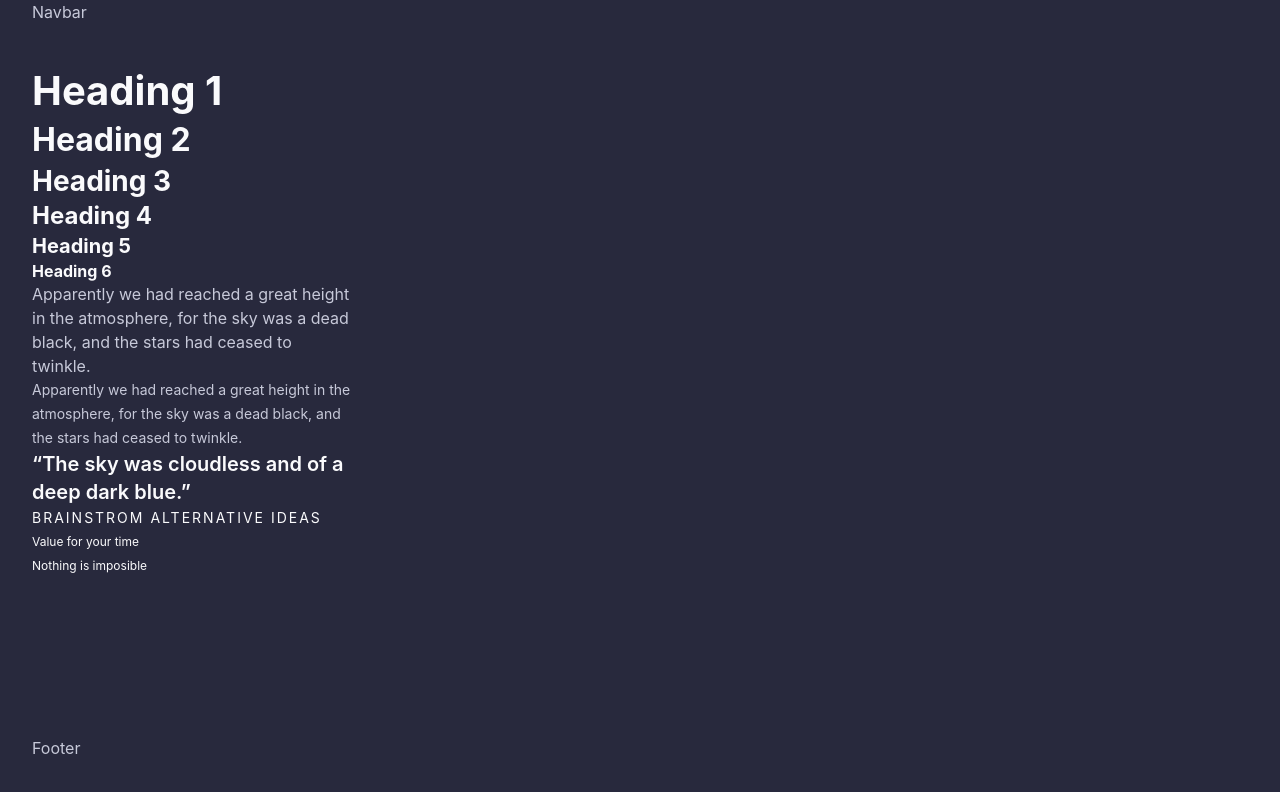
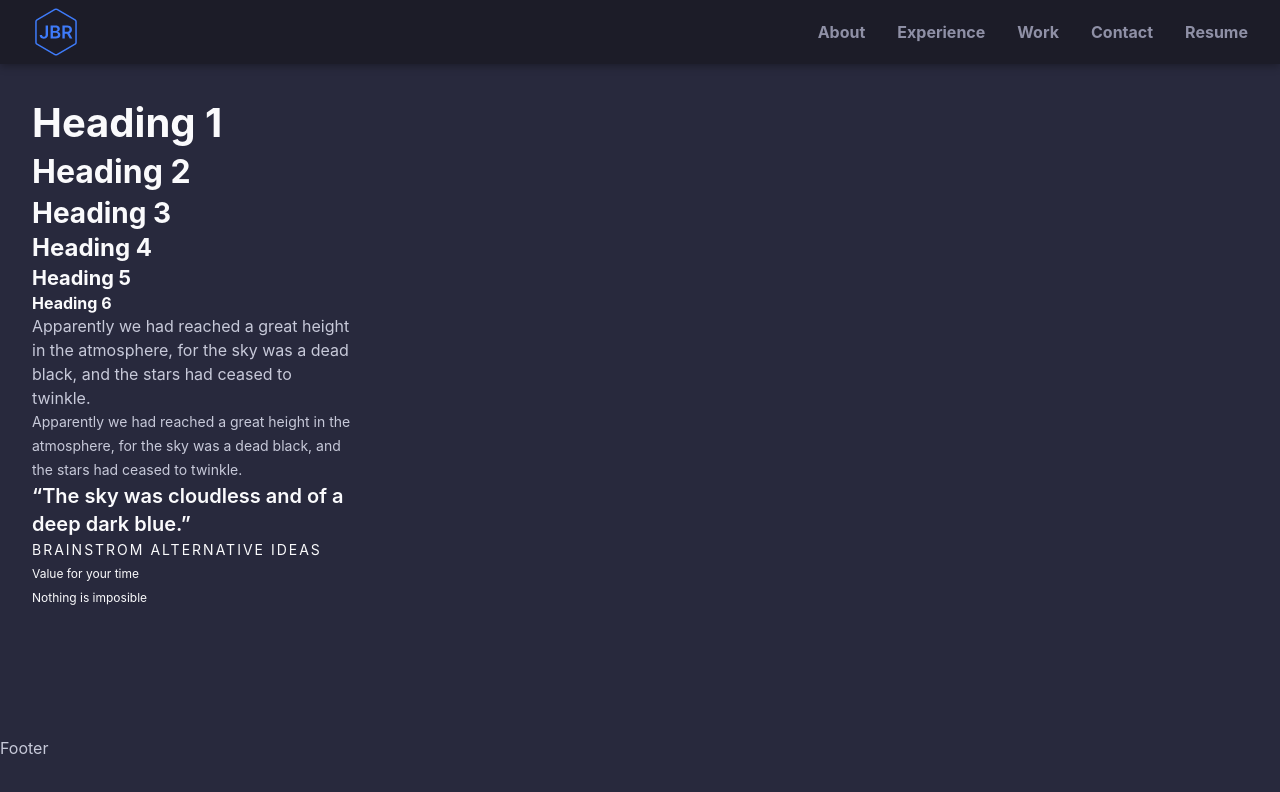
Before and after one commit to Jos017/portfolio-jose-rios, a React (Vite) app: page / in a window 1280 px wide. Shown: the top 792 px of the page. Built offline with nearby package versions, Linux system fonts and the light colour scheme.

Commit message:
Add Navbar component and elevation colors

```diff
--- a/src/App.tsx
+++ b/src/App.tsx
@@ -10,7 +10,7 @@ const Layout = () => {
   return (
     <>
       <Navbar maxWidth="xl" height="md" />
-      <main className={`flex flex-grow max-w-screen-xl mx-auto w-full`}>
+      <main className="flex flex-grow max-w-screen-xl mx-auto w-full p-4 sm:p-8">
         <Outlet />
       </main>
       <Footer maxWidth="xl" height="md" />
@@ -32,7 +32,7 @@ const App = () => {
   ]);
 
   return (
-    <div className="min-h-screen flex flex-col px-4 sm:px-8">
+    <div className="min-h-screen flex flex-col">
       <RouterProvider router={router} />
     </div>
   );
--- a/src/components/Navbar.tsx
+++ b/src/components/Navbar.tsx
@@ -1,7 +1,17 @@
 import React from 'react';
+import logo from '../assets/logo.svg';
+import HamButton from './HamButton';
 
 type Sizes = 'sm' | 'md' | 'lg' | 'xl' | 'xxl';
 type Props = { height: Sizes; maxWidth: Sizes };
+
+const navbarMenu = [
+  { sectionName: 'About', route: '/#about' },
+  { sectionName: 'Experience', route: '/#experience' },
+  { sectionName: 'Work', route: '/#work' },
+  { sectionName: 'Contact', route: '/#contact' },
+  { sectionName: 'Resume', route: '/#resume' },
+];
 
 const Navbar = ({ height = 'md', maxWidth = 'lg' }: Props) => {
   const heightVariants: { [key in Sizes]: string } = {
@@ -20,8 +30,30 @@ const Navbar = ({ height = 'md', maxWidth = 'lg' }: Props) => {
   };
 
   return (
-    <nav className={`${heightVariants[height]}`}>
-      <div className={`${maxWidthVariants[maxWidth]} mx-auto`}>Navbar</div>
+    <nav
+      className={`${heightVariants[height]} flex items-center bg-dark-0 drop-shadow-dark-2`}
+    >
+      <div
+        className={`${maxWidthVariants[maxWidth]} flex justify-between w-full h-full px-4 mx-auto sm:px-8`}
+      >
+        <div className="flex items-center justify-center">
+          <img src={logo} className="object-contain h-3/4 object" />
+        </div>
+        <ol className="items-center hidden gap-8 sm:flex">
+          {navbarMenu.map((item) => {
+            return (
+              <li key={item.sectionName}>
+                <a
+                  href={item.route}
+                  className="cursor-pointer text-heading-6 text-dark-3 hover:text-primary-main"
+                >
+                  {item.sectionName}
+                </a>
+              </li>
+            );
+          })}
+        </ol>
+      </div>
     </nav>
   );
 };
--- a/tailwind.config.js
+++ b/tailwind.config.js
@@ -13,6 +13,12 @@ export default {
         'dark-2': '#555770',
         'dark-3': '#8F90A6',
         'dark-4': '#C7C9D9',
+        'dark-elevation-1': '#2A2B40',
+        'dark-elevation-2': '#2C2D42',
+        'dark-elevation-3': '#2D2E45',
+        'dark-elevation-4': '#2F3047',
+        'dark-elevation-5': '#30324A',
+        'dark-elevation-6': '#32334D',
         'light-0': '#E4E4EB',
         'light-1': '#EBEBF0',
         'light-2': '#F2F2F5',
@@ -33,6 +39,20 @@ export default {
           'Arial',
           'sans-serif',
         ],
+      },
+      dropShadow: {
+        'dark-1':
+          '0px 1px 2px rgba(0, 0, 0, 0.32)',
+        'dark-2':
+          '0px 2px 4px rgba(0, 0, 0, 0.32)',
+        'dark-3':
+          '0px 4px 8px rgba(0, 0, 0, 0.32)',
+        'dark-4':
+          '0px 8px 16px rgba(0, 0, 0, 0.32)',
+        'dark-5':
+          '0px 16px 24px rgba(0, 0, 0, 0.32)',
+        'dark-6':
+          '0px 20px 32px rgba(0, 0, 0, 0.32)',
       },
       fontSize: {
         'heading-1': ['2.5rem', { lineHeight: '3.375rem', fontWeight: 700 }],
```
